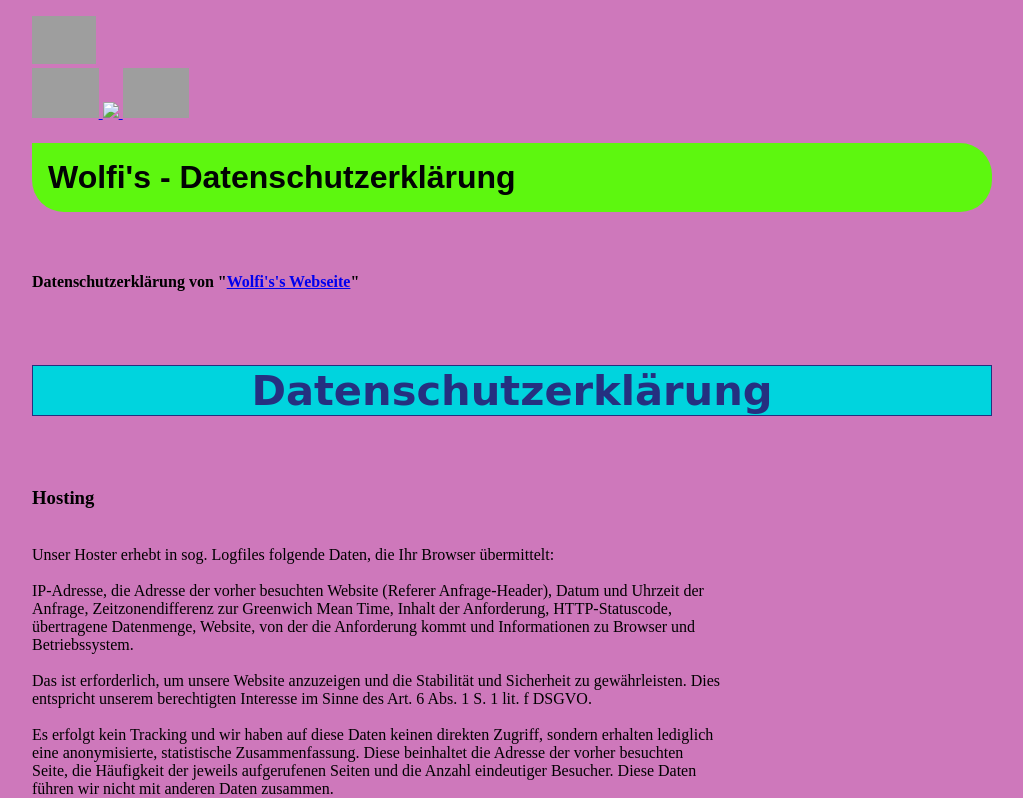
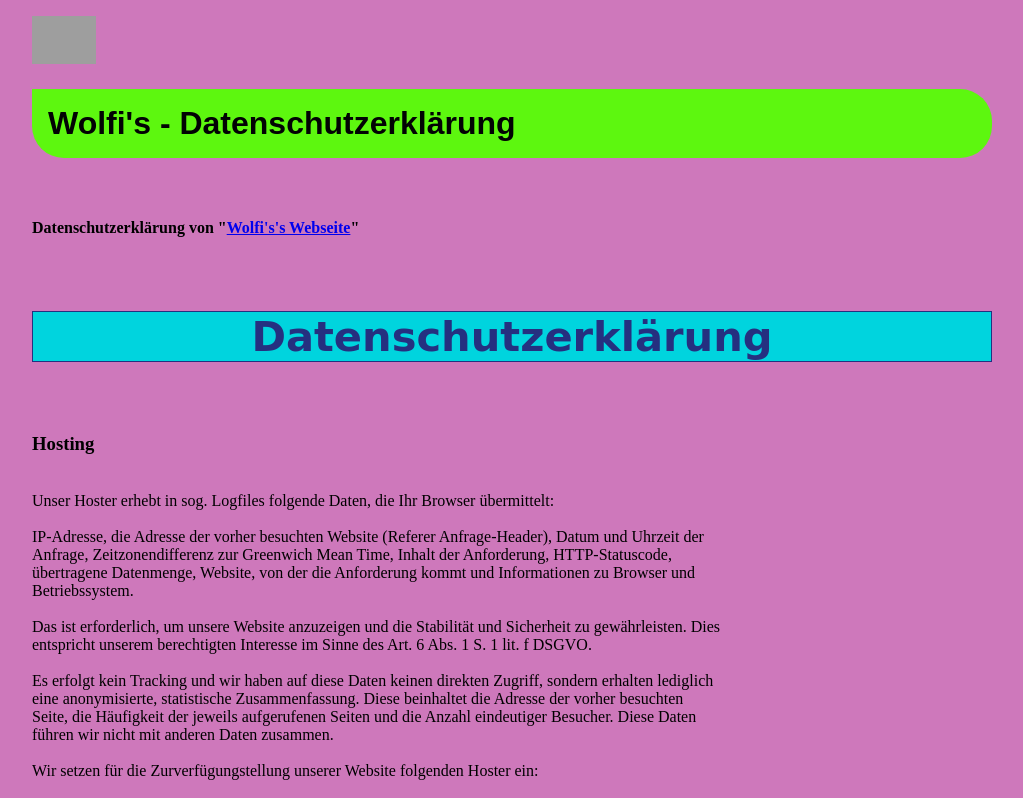
Before and after one commit to wolfis-webseite/wolfis-webseite.github.io, a plain HTML site: page privacy-policy.html in a window 1280 px wide. Shown: the top 798 px of the page, without its empty margins (128-1151 px from the left). Drawn offline with Linux system fonts and the light colour scheme; grey boxes are pictures that could not be loaded.

Commit message:
Update privacy-policy.html

```diff
--- a/privacy-policy.html
+++ b/privacy-policy.html
@@ -11,19 +11,6 @@
 
   </head>
   <body>
-    <div class="main-wrapper">
-      <div class="header">
-        <a href="news/news.html">
-          <img src="https://cdn.rexum.space/lgos/news.png" height="50" />
-        </a>
-        <a href="index.html">
-          <img src="home.png" height="70" style="margin-left: 7; margin-right: 7;"/>
-        </a>
-        <a href="https://discord.gg/bV8QzTw2u4">
-          <img src="https://cdn.rexum.space/lgos/discord.png" height="50" />
-        </a>
-      </div>
-      <div class="content-wrapper">
         <h1>Wolfi's - Datenschutzerklärung</h1><br />
         <h4>Datenschutzerklärung von "<a href="index.html">Wolfi's's Webseite</a>"</h4><br />
          <h2>Datenschutzerklärung</h2><br />
@@ -131,7 +118,6 @@
         zuzurechnen und dient in erster Linie Sicherheitszwecken des Hosters.“ (<a href="https://www.lda.bayern.de/media/veroeffentlichungen/FAQ_Hosting_keine_Auftragsverarbeitung.pdf">https://www.lda.bayern.de/media<br />
           /veroeffentlichungen/FAQ_Hosting_keine_Auftragsverarbeitung.pdf</a>) Wir gehen davon aus, dass diese<br />
         Ausnahme auf GitHub Pages anzuwenden ist.<br />
-        </div>
       <footer>
         <nav>
       <ul>
@@ -140,6 +126,5 @@
          <li><a href="index.html">Zum Seiten-Anfang</a></li>
       </ul>
     </nav>
-    </div>
   </body>
 </html>
```
